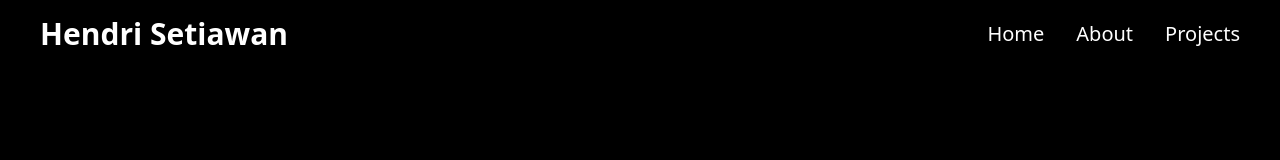
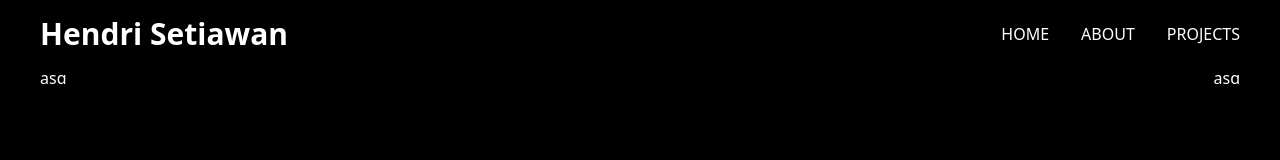
Before and after one commit to hendri213/coba_coding3, a Next.js app: page / in a window 1280 px wide. Shown: the top 160 px of the page. Built offline with nearby package versions, Linux system fonts and the light colour scheme.

Commit message:
menyelesaikan navbar dan membuat content halaman index page

```diff
--- a/src/app/components/Header.jsx
+++ b/src/app/components/Header.jsx
@@ -10,28 +10,28 @@ const Header = () => {
   const [open, setOpen] = useState()
 
   let links = [
-    {name:"Home", link:"#home"},
-    {name:"About", link:"#about"},
-    {name:"Projects", link:"#projects"},
-  ]
+                {name:"HOME", link:"#home"},
+                {name:"ABOUT", link:"#about"},
+                {name:"PROJECTS", link:"#projects"},
+              ]
 
   return (
-    <div className='fixed top-0 left-0 w-full'>
-      <div className="md:flex items-center justify-between py-4 md:px-10 px-7">
-        <div>
-          <a className='text-3xl font-semibold' href="#home">Hendri Setiawan</a>
-          <div onClick={() => setOpen(!open)} className={`md:hidden border-b transition duration-500 ${open ? 'top-20 opacity-100  border-gray-300 py-3' : 'top-[-490px]'} opacity-0`}></div>
+    <div className={`fixed left-0 top-0 md:w-full w-[700px] ${open ? 'h-[200px]' : 'h-[75px]'} bg-black`}>
+      <div className='md:flex items-center justify-between py-4 md:px-10 px-7'>
+        <div className='md:flex'>
+          <a href="#home" className="text-3xl font-semibold transition duration-500 hover:text-slate-500">Hendri Setiawan</a>
+          <div className={`transition duration-500 ${open ? 'top-20 opacity-100 border-b border-gray-300 mt-[15px]' : 'top-[-490px]'} opacity-0`}></div>
         </div>
-        <div onClick={() => setOpen(!open)} className='md:hidden flex absolute text-3xl top-[23px] right-[25px] transition duration-500'>
+        <div onClick={() => setOpen(!open)} className='md:hidden text-3xl absolute top-5 right-5 transition duration-500 cursor-pointer hover:text-slate-500'>
           {
             open ? <RxCross1 />
                  : <BiMenu />
           }
         </div>
-        <ul className='md:flex md:mt-0 mt-[20px] items-center'>
+        <ul className='md:flex items-center'>
           {
             links.map((link) => (
-              <li className={`md:ml-8 md:my-0 my-5  text-xl transition duration-500 ${open ? 'top-20 opacity-100' : 'top-[-490px]'} opacity-0 md:opacity-100`} key="link.name"><a href={link.link}>{link.name}</a></li>
+              <li className={`hover:text-slate-500 md:ml-8 md:my-0 my-4 transition duration-500 ${open ? 'top-20 opacity-100' : 'top-[-490px]'} md:opacity-100 opacity-0`} key={link.name}><a href={link.link}>{link.name}</a></li>
             ))
           }
         </ul>
--- a/src/app/page.js
+++ b/src/app/page.js
@@ -1,6 +1,11 @@
 const Home = () => {
   return (
-    <div></div>
+    <div className="md:px-10 px-7 py-4 mt-[50px]">
+      <div className="flex items-center justify-between">
+        <div className="flex">asd</div>
+        <div className="flex">asd</div>
+      </div>
+    </div>
   )
 }
 
```
